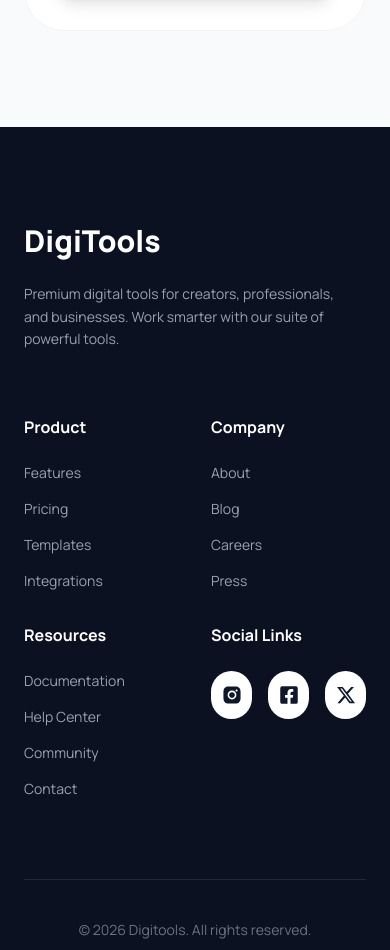
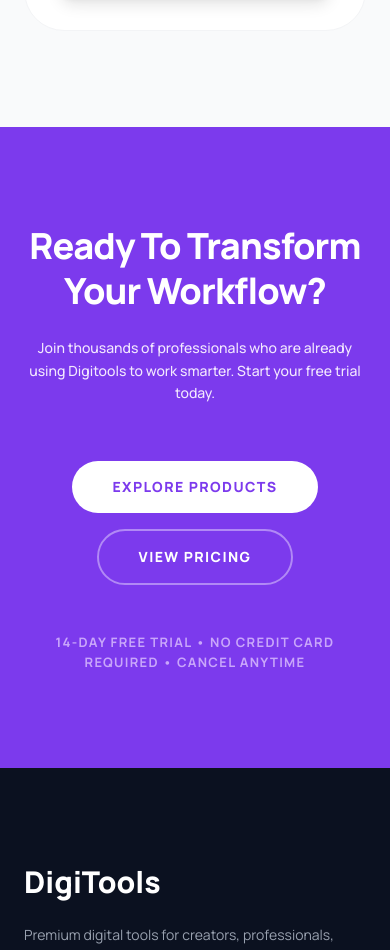
Before and after one commit to hasina-code/digitools-platform, a React (Vite) app: page / in a window 390 px wide. Shown: the part 10105-11055 px from the top of the page. Built offline with nearby package versions, Linux system fonts and the light colour scheme.

Commit message:
Add Newsletter Section

```diff
--- a/src/App.jsx
+++ b/src/App.jsx
@@ -10,6 +10,9 @@
 import { ToastContainer } from 'react-toastify';
 import 'react-toastify/dist/ReactToastify.css';
 import Pricing from "./Components/Pricing";
+import Newsletter from "./Components/Newsletter";
+
+
 
 
 const getData = async () => {
@@ -21,6 +24,8 @@
 
 function App() {
   const [activeTab, setActiveTab] = useState("model");
+console.log(activeTab);
+
   const [carts, setCarts] = useState([]);
 
   return (
@@ -72,6 +77,7 @@
 
       <Steps />
     <Pricing/>
+    <Newsletter/>
       <Footer />
       <ToastContainer position="top-right" autoClose={1500} />
 
--- /dev/null
+++ b/src/Components/Newsletter.jsx
@@ -0,0 +1,35 @@
+import React from 'react';
+
+const Newsletter = () => {
+  return (
+    <section className="w-full bg-[#7C3AED] py-24 px-6 text-center text-white relative overflow-hidden">
+      <div className="relative z-10 space-y-6">
+        <h2 className="text-4xl md:text-6xl font-black tracking-tight leading-tight">
+          Ready To Transform Your Workflow?
+        </h2>
+        <p className="text-purple-100 text-sm md:text-lg max-w-2xl mx-auto font-medium leading-relaxed">
+          Join thousands of professionals who are already using Digitools to work smarter. <br className="hidden md:block" />
+          Start your free trial today.
+        </p>
+
+        {/* Buttons */}
+        <div className="flex flex-col md:flex-row gap-4 justify-center items-center pt-8">
+          <button className="bg-white text-[#7C3AED] px-10 py-4 rounded-full font-black text-sm uppercase tracking-widest hover:shadow-2xl transition-all active:scale-95">
+            Explore Products
+          </button>
+          <button className="border-2 border-white/40 text-white px-10 py-4 rounded-full font-black text-sm uppercase tracking-widest hover:bg-white/10 transition-all active:scale-95">
+            View Pricing
+          </button>
+        </div>
+
+        <div className="pt-6">
+          <p className="text-[13px] md:text-[14px] font-bold text-purple-200/70 uppercase tracking-widest">
+            14-day free trial • No credit card required • Cancel anytime
+          </p>
+        </div>
+      </div>
+    </section>
+  );
+};
+
+export default Newsletter;
--- a/src/Components/Products.jsx
+++ b/src/Components/Products.jsx
@@ -3,7 +3,7 @@
 
 const Products = ({ dataPromise, carts, setCarts }) => {
   const products = use(dataPromise);
-
+  console.log(products);
   return (
     <div className="max-w-7xl mx-auto px-4 mt-12">
       <div className="grid grid-cols-1 md:grid-cols-2 lg:grid-cols-3 gap-8">
```
